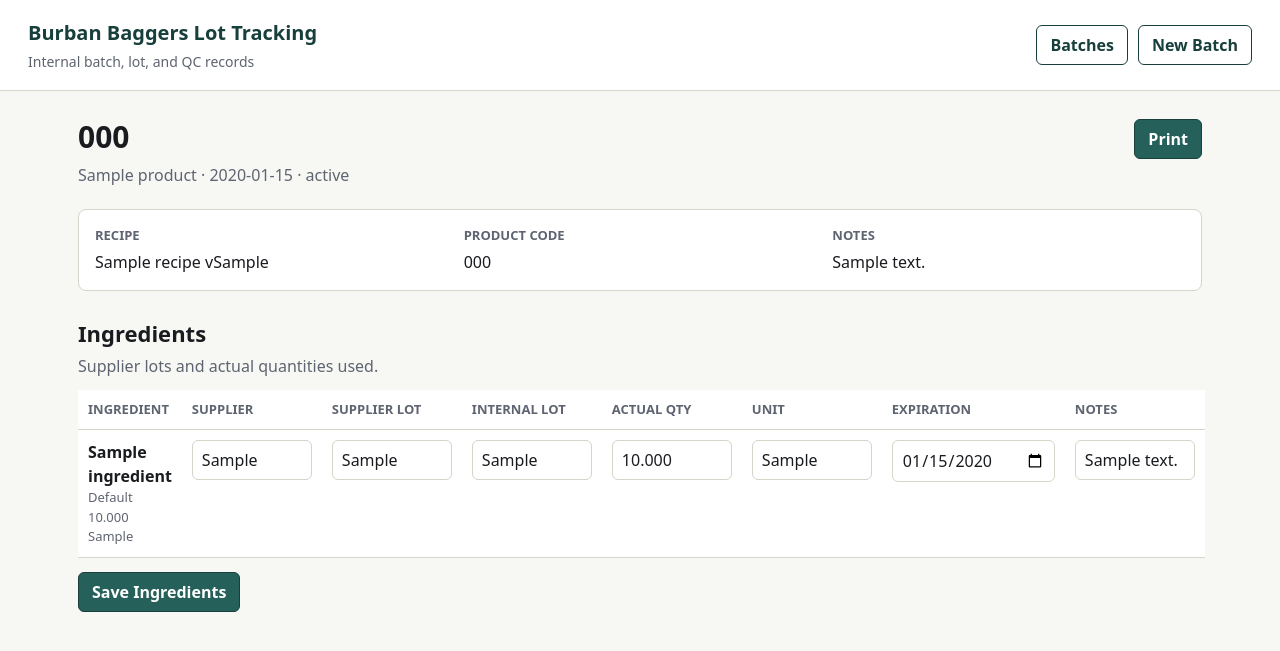
After one commit to BourbonBaggers/Burban-Baggers-Lot-Tracking, a Flask app: page /batches/000 in a window 1280 px wide. The commit adds this page. Shown: the top 651 px of the page. Run offline with Flask 3, Linux system fonts and the light colour scheme; tables that the repository leaves empty hold one stand-in row (values such as "Sample post").

Commit message:
feat: create batch workflow

```diff
--- a/app/routes.py
+++ b/app/routes.py
@@ -1,13 +1,79 @@
-from flask import Blueprint, jsonify, render_template
+from datetime import date
+
+from flask import Blueprint, jsonify, redirect, render_template, request, url_for
+
+from app.models import Batch, Product, Recipe
+from app.services.batches import create_batch, update_batch_ingredients
 
 main = Blueprint("main", __name__)
 
 
 @main.get("/")
 def index():
-    return render_template("index.html")
+    recent_batches = Batch.query.order_by(Batch.created_at.desc()).limit(8).all()
+    return render_template("index.html", recent_batches=recent_batches)
 
 
 @main.get("/health")
 def health():
     return jsonify({"status": "ok"})
+
+
+@main.get("/batches")
+def batch_list():
+    query = request.args.get("q", "").strip()
+    batches = Batch.query
+
+    if query:
+        batches = batches.filter(Batch.lot_number.contains(query))
+
+    batches = batches.order_by(Batch.production_date.desc(), Batch.id.desc()).all()
+    return render_template("batches/list.html", batches=batches, query=query)
+
+
+@main.get("/batches/new")
+def new_batch():
+    products = Product.query.filter_by(active=True).order_by(Product.name).all()
+    recipes = Recipe.query.filter_by(active=True).order_by(Recipe.version.desc()).all()
+    return render_template(
+        "batches/new.html",
+        products=products,
+        recipes=recipes,
+        today=date.today().isoformat(),
+    )
+
+
+@main.get("/batches/<lot_number>")
+def batch_detail(lot_number):
+    batch = Batch.query.filter_by(lot_number=lot_number).first_or_404()
+    return render_template("batches/detail.html", batch=batch)
+
+
+@main.post("/api/batches")
+def api_create_batch():
+    try:
+        payload = request.get_json(force=True)
+        production_date = date.fromisoformat(payload["production_date"])
+        batch = create_batch(
+            product_id=int(payload["product_id"]),
+            recipe_id=int(payload["recipe_id"]),
+            production_date=production_date,
+            lot_number=payload.get("lot_number") or None,
+            notes=payload.get("notes", ""),
+        )
+    except (KeyError, ValueError) as error:
+        return jsonify({"error": str(error)}), 400
+
+    location = url_for("main.batch_detail", lot_number=batch.lot_number)
+    return jsonify({"id": batch.id, "lot_number": batch.lot_number, "location": location}), 201
+
+
+@main.patch("/api/batches/<int:batch_id>/ingredients")
+def api_update_batch_ingredients(batch_id):
+    try:
+        payload = request.get_json(force=True)
+        batch = update_batch_ingredients(batch_id, payload.get("ingredients", []))
+    except (KeyError, ValueError) as error:
+        return jsonify({"error": str(error)}), 400
+
+    return jsonify({"id": batch.id, "lot_number": batch.lot_number})
--- a/app/static/app.css
+++ b/app/static/app.css
@@ -27,6 +27,10 @@ a {
 }
 
 .site-header {
+  display: flex;
+  align-items: center;
+  justify-content: space-between;
+  gap: 18px;
   border-bottom: 1px solid var(--line);
   background: var(--surface);
   padding: 18px 28px;
@@ -45,6 +49,34 @@ a {
   font-size: 14px;
 }
 
+.site-nav {
+  display: flex;
+  gap: 10px;
+}
+
+.site-nav a,
+.button,
+button {
+  display: inline-flex;
+  min-height: 38px;
+  align-items: center;
+  justify-content: center;
+  border: 1px solid var(--accent-dark);
+  border-radius: 6px;
+  background: var(--accent);
+  color: #fff;
+  font: inherit;
+  font-weight: 650;
+  padding: 7px 13px;
+  text-decoration: none;
+  cursor: pointer;
+}
+
+.site-nav a {
+  background: #fff;
+  color: var(--accent-dark);
+}
+
 .page {
   max-width: 1180px;
   margin: 0 auto;
@@ -53,6 +85,13 @@ a {
 
 .page-heading {
   margin-bottom: 22px;
+}
+
+.page-heading-row {
+  display: flex;
+  align-items: start;
+  justify-content: space-between;
+  gap: 16px;
 }
 
 .page-heading h1 {
@@ -90,6 +129,140 @@ a {
   color: var(--muted);
 }
 
+.section-heading {
+  margin: 26px 0 12px;
+}
+
+.section-heading h2 {
+  margin: 0;
+  font-size: 22px;
+}
+
+.section-heading p {
+  margin: 4px 0 0;
+  color: var(--muted);
+}
+
+.search-form,
+.entry-form {
+  display: grid;
+  gap: 14px;
+  margin-bottom: 22px;
+}
+
+.search-form {
+  grid-template-columns: 120px minmax(220px, 420px) auto;
+  align-items: end;
+}
+
+.form-grid {
+  display: grid;
+  grid-template-columns: repeat(2, minmax(0, 1fr));
+  gap: 14px;
+}
+
+label {
+  display: grid;
+  gap: 6px;
+  color: var(--muted);
+  font-size: 14px;
+  font-weight: 650;
+}
+
+input,
+select,
+textarea {
+  width: 100%;
+  border: 1px solid var(--line);
+  border-radius: 6px;
+  background: #fff;
+  color: var(--text);
+  font: inherit;
+  min-height: 38px;
+  padding: 7px 9px;
+}
+
+textarea {
+  resize: vertical;
+}
+
+.form-actions {
+  display: flex;
+  align-items: center;
+  gap: 12px;
+  margin-top: 14px;
+}
+
+.form-message {
+  margin: 0;
+  color: var(--muted);
+  font-weight: 650;
+}
+
+.data-table,
+.compact-table {
+  width: 100%;
+  border-collapse: collapse;
+  background: var(--surface);
+}
+
+.data-table th,
+.data-table td,
+.compact-table th,
+.compact-table td {
+  border-bottom: 1px solid var(--line);
+  padding: 10px;
+  text-align: left;
+  vertical-align: top;
+}
+
+.data-table th,
+.compact-table th {
+  color: var(--muted);
+  font-size: 13px;
+  text-transform: uppercase;
+}
+
+.editable-table {
+  min-width: 1120px;
+}
+
+.editable-table input {
+  min-width: 120px;
+}
+
+.muted {
+  display: block;
+  color: var(--muted);
+  font-size: 13px;
+  font-weight: 400;
+}
+
+.record-summary {
+  border: 1px solid var(--line);
+  border-radius: 8px;
+  background: var(--surface);
+  padding: 16px;
+}
+
+.record-summary dl {
+  display: grid;
+  grid-template-columns: repeat(3, minmax(0, 1fr));
+  gap: 16px;
+  margin: 0;
+}
+
+.record-summary dt {
+  color: var(--muted);
+  font-size: 13px;
+  font-weight: 700;
+  text-transform: uppercase;
+}
+
+.record-summary dd {
+  margin: 4px 0 0;
+}
+
 @media (max-width: 760px) {
   .site-header,
   .page {
@@ -97,7 +270,27 @@ a {
     padding-right: 18px;
   }
 
+  .site-header,
+  .page-heading-row,
+  .form-actions {
+    align-items: stretch;
+    flex-direction: column;
+  }
+
+  .site-nav {
+    flex-wrap: wrap;
+  }
+
   .panel-grid {
+    grid-template-columns: 1fr;
+  }
+
+  .form-grid,
+  .record-summary dl {
+    grid-template-columns: 1fr;
+  }
+
+  .search-form {
     grid-template-columns: 1fr;
   }
 }
@@ -112,6 +305,13 @@ a {
     border-bottom: 1px solid #000;
   }
 
+  .site-nav,
+  .form-actions,
+  .search-form,
+  button {
+    display: none;
+  }
+
   .page {
     max-width: none;
     padding: 18px 0;
--- /dev/null
+++ b/app/static/app.js
@@ -0,0 +1,76 @@
+function formToObject(form) {
+  return Object.fromEntries(new FormData(form).entries());
+}
+
+async function submitJsonForm(form) {
+  const message = form.querySelector("[data-form-message]");
+  message.textContent = "Saving...";
+
+  const response = await fetch(form.dataset.action, {
+    method: form.dataset.method || "POST",
+    headers: { "Content-Type": "application/json" },
+    body: JSON.stringify(formToObject(form)),
+  });
+
+  const payload = await response.json();
+
+  if (!response.ok) {
+    message.textContent = payload.error || "Save failed.";
+    return;
+  }
+
+  if (payload.location) {
+    window.location.href = payload.location;
+    return;
+  }
+
+  message.textContent = "Saved.";
+}
+
+async function submitIngredientForm(form) {
+  const message = form.querySelector("[data-form-message]");
+  const ingredients = [...form.querySelectorAll("[data-ingredient-id]")].map((row) => {
+    return {
+      id: row.dataset.ingredientId,
+      supplier: row.querySelector('[name="supplier"]').value,
+      supplier_lot: row.querySelector('[name="supplier_lot"]').value,
+      internal_lot: row.querySelector('[name="internal_lot"]').value,
+      actual_quantity: row.querySelector('[name="actual_quantity"]').value,
+      unit: row.querySelector('[name="unit"]').value,
+      expiration_date: row.querySelector('[name="expiration_date"]').value,
+      notes: row.querySelector('[name="notes"]').value,
+    };
+  });
+
+  message.textContent = "Saving...";
+
+  const response = await fetch(form.dataset.action, {
+    method: "PATCH",
+    headers: { "Content-Type": "application/json" },
+    body: JSON.stringify({ ingredients }),
+  });
+
+  const payload = await response.json();
+
+  if (!response.ok) {
+    message.textContent = payload.error || "Save failed.";
+    return;
+  }
+
+  message.textContent = "Saved.";
+}
+
+document.addEventListener("submit", (event) => {
+  const jsonForm = event.target.closest("[data-json-form]");
+  if (jsonForm) {
+    event.preventDefault();
+    submitJsonForm(jsonForm);
+    return;
+  }
+
+  const ingredientForm = event.target.closest("[data-ingredient-form]");
+  if (ingredientForm) {
+    event.preventDefault();
+    submitIngredientForm(ingredientForm);
+  }
+});
--- a/app/templates/base.html
+++ b/app/templates/base.html
@@ -12,9 +12,14 @@
         <a class="site-title" href="{{ url_for('main.index') }}">Burban Baggers Lot Tracking</a>
         <p class="site-subtitle">Internal batch, lot, and QC records</p>
       </div>
+      <nav class="site-nav" aria-label="Main navigation">
+        <a href="{{ url_for('main.batch_list') }}">Batches</a>
+        <a href="{{ url_for('main.new_batch') }}">New Batch</a>
+      </nav>
     </header>
     <main class="page">
       {% block content %}{% endblock %}
     </main>
+    <script src="{{ url_for('static', filename='app.js') }}"></script>
   </body>
 </html>
--- /dev/null
+++ b/app/templates/batches/detail.html
@@ -0,0 +1,76 @@
+{% extends "base.html" %}
+
+{% block title %}{{ batch.lot_number }} - Burban Baggers Lot Tracking{% endblock %}
+
+{% block content %}
+  <section class="page-heading page-heading-row">
+    <div>
+      <h1>{{ batch.lot_number }}</h1>
+      <p>{{ batch.product.name }} · {{ batch.production_date }} · {{ batch.status }}</p>
+    </div>
+    <button type="button" onclick="window.print()">Print</button>
+  </section>
+
+  <section class="record-summary">
+    <dl>
+      <div>
+        <dt>Recipe</dt>
+        <dd>{{ batch.recipe.name }} v{{ batch.recipe.version }}</dd>
+      </div>
+      <div>
+        <dt>Product Code</dt>
+        <dd>{{ batch.product.code }}</dd>
+      </div>
+      <div>
+        <dt>Notes</dt>
+        <dd>{{ batch.notes or "None" }}</dd>
+      </div>
+    </dl>
+  </section>
+
+  <section>
+    <div class="section-heading">
+      <h2>Ingredients</h2>
+      <p>Supplier lots and actual quantities used.</p>
+    </div>
+
+    <form data-ingredient-form data-action="{{ url_for('main.api_update_batch_ingredients', batch_id=batch.id) }}">
+      <table class="data-table editable-table">
+        <thead>
+          <tr>
+            <th>Ingredient</th>
+            <th>Supplier</th>
+            <th>Supplier Lot</th>
+            <th>Internal Lot</th>
+            <th>Actual Qty</th>
+            <th>Unit</th>
+            <th>Expiration</th>
+            <th>Notes</th>
+          </tr>
+        </thead>
+        <tbody>
+          {% for ingredient in batch.ingredients %}
+            <tr data-ingredient-id="{{ ingredient.id }}">
+              <td>
+                <strong>{{ ingredient.ingredient_name }}</strong>
+                <span class="muted">Default {{ ingredient.default_quantity }} {{ ingredient.unit }}</span>
+              </td>
+              <td><input name="supplier" value="{{ ingredient.supplier }}"></td>
+              <td><input name="supplier_lot" value="{{ ingredient.supplier_lot }}"></td>
+              <td><input name="internal_lot" value="{{ ingredient.internal_lot }}"></td>
+              <td><input name="actual_quantity" type="number" step="0.001" value="{{ ingredient.actual_quantity }}"></td>
+              <td><input name="unit" value="{{ ingredient.unit }}"></td>
+              <td><input name="expiration_date" type="date" value="{{ ingredient.expiration_date or '' }}"></td>
+              <td><input name="notes" value="{{ ingredient.notes }}"></td>
+            </tr>
+          {% endfor %}
+        </tbody>
+      </table>
+
+      <div class="form-actions">
+        <button type="submit">Save Ingredients</button>
+        <p class="form-message" data-form-message></p>
+      </div>
+    </form>
+  </section>
+{% endblock %}
```
Also changed, not shown: app/services/batches.py (+69 -1 lines), app/templates/batches/list.html (added, +44 -0 lines), app/templates/batches/new.html (added, +52 -0 lines), app/templates/index.html (+22 -1 lines), memory/project-state.md (+18 -2 lines), tests/test_batch_workflow.py (added, +58 -0 lines).
